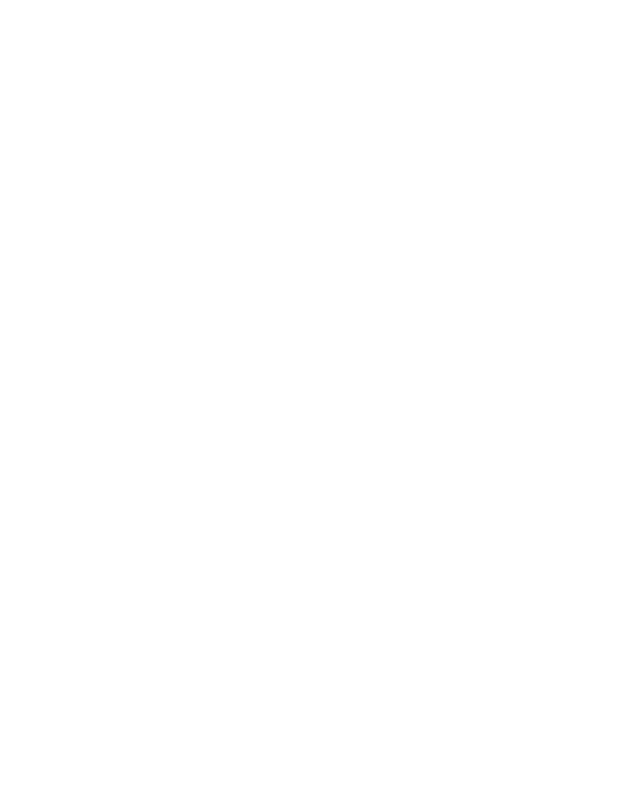
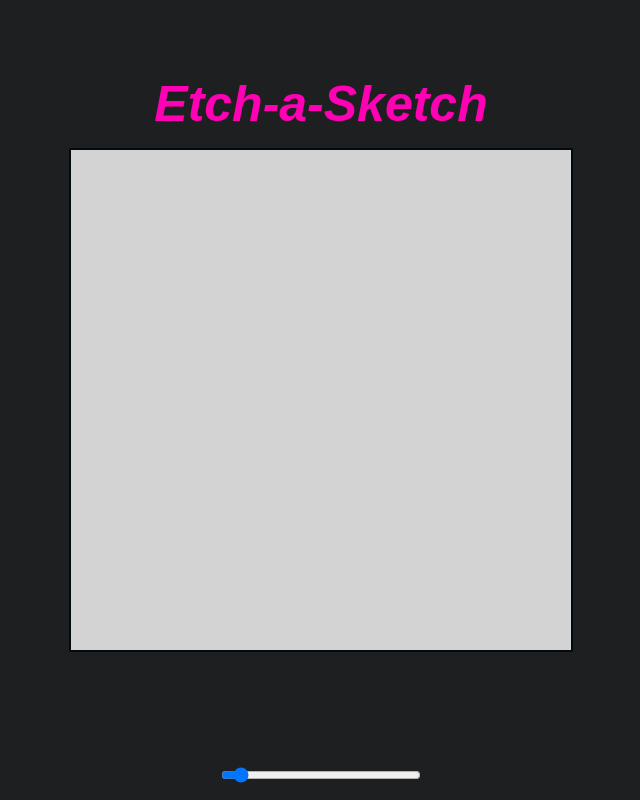
Before and after one commit to rahulsingh34/etch-a-sketch, a plain HTML site: page index.html in a window 1280 px wide. Shown: the whole page, without its empty margins (319-959 px from the left). Drawn offline with Linux system fonts and the light colour scheme; a web font is replaced by a local one.

Commit message:
built grid added hover added slider (no function)

```diff
--- a/index.html
+++ b/index.html
@@ -6,11 +6,20 @@
 	<meta name="viewport" content="width=device-width, initial-scale=1.0">
 	<title>Etch-a-Sketch</title>
 	<link rel="stylesheet" href="styles.css">
+	<link href="http://fonts.cdnfonts.com/css/arcade-classic" rel="stylesheet">
 	<script src="script.js" defer></script>
 </head>
 <body>
-	<div class="grid-container">
+	<div id="grid-container">
+		<h1>Etch-a-Sketch</h1>
+		<div id="etch">
 
+		</div>
+		<div id="nav">
+			<div id="slide-container">
+				<input type="range" min="10" max="100" value="16" name="size" id="slider">
+			</div>
+		</div>
 	</div>
 </body>
 </html>
--- a/script.js
+++ b/script.js
@@ -0,0 +1,13 @@
+for (i = 0; i < 256; i++) {
+	let gridBox = document.createElement('div');
+	gridBox.classList.add('grid-box');
+	document.getElementById('etch').appendChild(gridBox);
+}
+
+let gridBoxes = document.querySelectorAll('.grid-box');
+
+gridBoxes.forEach((gridBox) => {
+	gridBox.addEventListener('mouseenter', () => {
+		gridBox.classList.add('hovered');
+	});
+});
--- a/styles.css
+++ b/styles.css
@@ -0,0 +1,64 @@
+@import url('http://fonts.cdnfonts.com/css/arcade-classic');
+
+:root {
+	--background: #1E1F21;
+	--purple: #c493ff;
+	--blue: #00ffbc;
+	--pink: #ff00b4;
+	--sbackground: #010B12;
+}
+
+* {
+	margin: 0;
+	padding: 0;
+}
+
+#grid-container {
+	height: 100vh;
+	display: flex;
+	justify-content: center;
+	align-items: center;
+	background-color: var(--background);
+}
+
+#etch {
+	display: grid;
+	height: 500px;
+	width: 500px;
+	grid-template-columns: repeat(16, 1fr);
+	grid-template-rows: repeat(16, 1fr);
+	background-color: lightgray;
+	border: var(--sbackground) solid 2px;
+}
+
+h1 {
+	position: absolute;
+	top: 0;
+	margin-top: 75px;
+	font-family: 'ArcadeClassic', sans-serif;
+	font-style: italic;
+	font-size: 50px;
+	color: var(--pink);
+}
+
+.hovered {
+	background-color: black;
+}
+
+#nav {
+	position: fixed;
+	bottom: 0;
+	height: 50px;
+	display: flex;
+}
+
+#slide-container {
+	width: 200px;
+	display: flex;
+	align-items: center;
+	justify-content: center;
+  }
+
+#slider {
+	width: 100%;
+}
```
